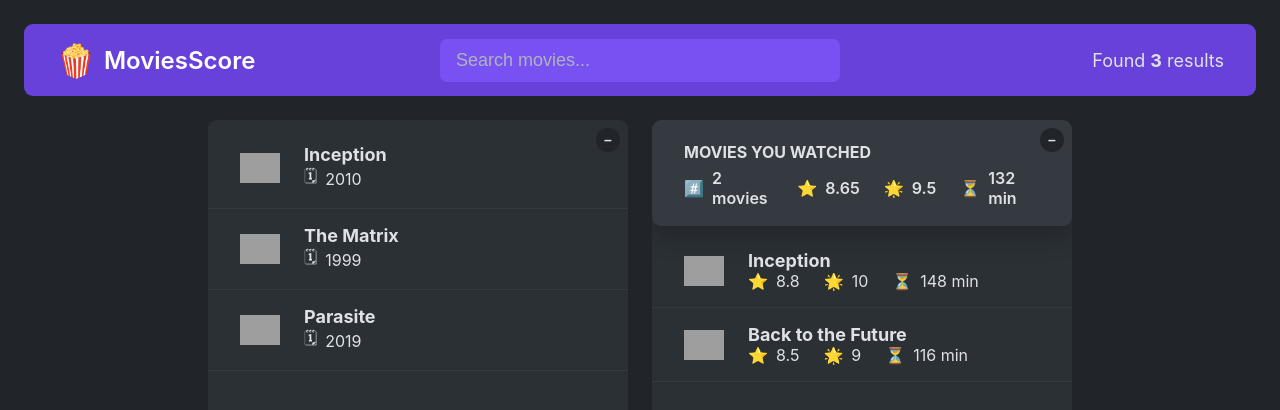
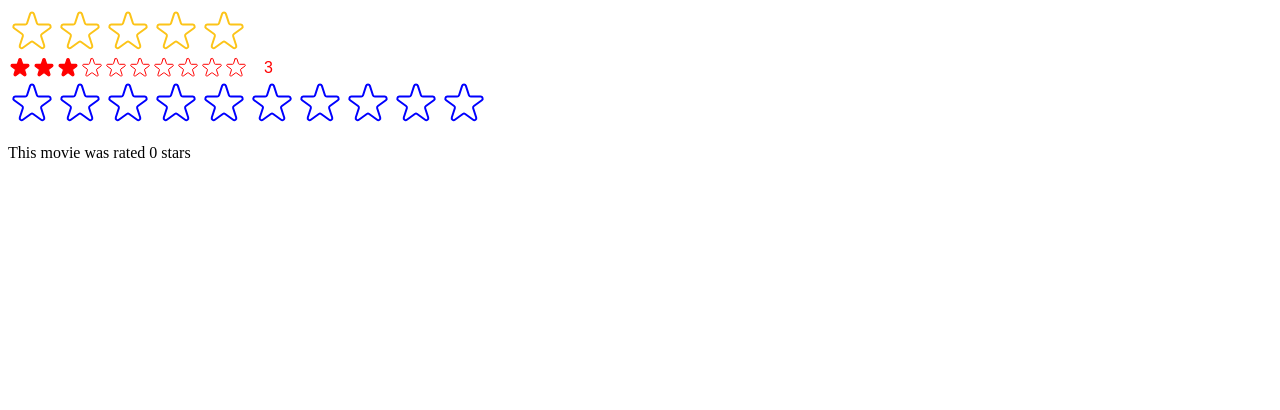
Before and after one commit to lisnyaknikita/movie-score, a React (Vite) app: page / in a window 1280 px wide. Shown: the top 410 px of the page. Built offline with nearby package versions, Linux system fonts and the light colour scheme; grey boxes are pictures that could not be loaded.

Commit message:
feat: created a reusable star-rating component

```diff
--- /dev/null
+++ b/src/components/StarRating.tsx
@@ -0,0 +1,107 @@
+import { FC, useState } from 'react';
+
+interface StarProps {
+  onRate: () => void;
+  full: boolean;
+  onHoverIn: () => void;
+  onHoverOut: () => void;
+  color?: string;
+  size?: number;
+}
+
+const Star: FC<StarProps> = ({ onRate, full, onHoverIn, onHoverOut, color, size }) => {
+  const starStyle = {
+    width: `${size}px`,
+    height: `${size}px`,
+    display: 'block',
+    cursor: 'pointer',
+  };
+
+  return (
+    <span role='button' style={starStyle} onClick={onRate} onMouseEnter={onHoverIn} onMouseLeave={onHoverOut}>
+      {full ? (
+        <svg xmlns='http://www.w3.org/2000/svg' viewBox='0 0 20 20' fill={color} stroke={color}>
+          <path d='M9.049 2.927c.3-.921 1.603-.921 1.902 0l1.07 3.292a1 1 0 00.95.69h3.462c.969 0 1.371 1.24.588 1.81l-2.8 2.034a1 1 0 00-.364 1.118l1.07 3.292c.3.921-.755 1.688-1.54 1.118l-2.8-2.034a1 1 0 00-1.175 0l-2.8 2.034c-.784.57-1.838-.197-1.539-1.118l1.07-3.292a1 1 0 00-.364-1.118L2.98 8.72c-.783-.57-.38-1.81.588-1.81h3.461a1 1 0 00.951-.69l1.07-3.292z' />
+        </svg>
+      ) : (
+        <svg xmlns='http://www.w3.org/2000/svg' fill='none' viewBox='0 0 24 24' stroke={color}>
+          <path
+            strokeLinecap='round'
+            strokeLinejoin='round'
+            strokeWidth='{2}'
+            d='M11.049 2.927c.3-.921 1.603-.921 1.902 0l1.519 4.674a1 1 0 00.95.69h4.915c.969 0 1.371 1.24.588 1.81l-3.976 2.888a1 1 0 00-.363 1.118l1.518 4.674c.3.922-.755 1.688-1.538 1.118l-3.976-2.888a1 1 0 00-1.176 0l-3.976 2.888c-.783.57-1.838-.197-1.538-1.118l1.518-4.674a1 1 0 00-.363-1.118l-3.976-2.888c-.784-.57-.38-1.81.588-1.81h4.914a1 1 0 00.951-.69l1.519-4.674z'
+          />
+        </svg>
+      )}
+    </span>
+  );
+};
+
+const containerStyle = {
+  display: 'flex',
+  alignItems: 'center',
+  gap: '16px',
+};
+
+const starContainerStar = {
+  display: 'flex',
+};
+
+interface StarRatingProps {
+  maxRating: number;
+  color?: string;
+  size?: number;
+  className?: string;
+  messages?: string[];
+  defaultRating?: number;
+  onSetRating?: (rating: number) => void;
+}
+
+const StarRating: FC<StarRatingProps> = ({
+  maxRating = 5,
+  color = '#fcc419',
+  size = 48,
+  className = '',
+  messages = [],
+  defaultRating = 0,
+  onSetRating = () => {},
+}) => {
+  const [rating, setRating] = useState(defaultRating);
+  const [tempRating, setTempRating] = useState(0);
+
+  const handleRating = (rating: number) => {
+    setRating(rating);
+    onSetRating(rating);
+  };
+
+  const textStyle = {
+    lineHeight: '1',
+    margin: '0',
+    fontFamily: 'sans-serif',
+    color,
+    fontSize: `${size / 1.5}px`,
+  };
+
+  return (
+    <div style={containerStyle} className={className}>
+      <div style={starContainerStar}>
+        {Array.from({ length: maxRating }, (_, i) => (
+          <Star
+            key={i}
+            full={tempRating ? tempRating >= i + 1 : rating >= i + 1}
+            onRate={() => handleRating(i + 1)}
+            onHoverIn={() => setTempRating(i + 1)}
+            onHoverOut={() => setTempRating(0)}
+            color={color}
+            size={size}
+          />
+        ))}
+      </div>
+      <p style={textStyle}>
+        {messages.length === maxRating ? messages[tempRating ? tempRating - 1 : rating - 1] : tempRating || rating || ''}
+      </p>
+    </div>
+  );
+};
+
+export default StarRating;
--- a/src/index.css
+++ b/src/index.css
@@ -1,6 +1,6 @@
 :root {
-  --color-primary: #6741d9;
-  --color-primary-light: #7950f2;
+  --color-primary: #0c6a8f;
+  --color-primary-light: #1997d5;
   --color-text: #dee2e6;
   --color-text-dark: #adb5bd;
   --color-background-100: #343a40;
@@ -342,44 +342,3 @@ body {
   align-items: center;
   justify-content: center;
 }
-
-/*
-SPACING SYSTEM (px)
-2 / 4 / 8 / 12 / 16 / 24 / 32 / 40 / 48 / 64 / 80 / 96 / 128
-
-FONT SIZE SYSTEM (px)
-10 / 12 / 14 / 16 / 18 / 20 / 24 / 30 / 36 / 44 /52 / 62 / 74 / 86 / 98
-*/
-
-/*
-FULL STAR
-
-<svg
-  xmlns="http://www.w3.org/2000/svg"
-  viewBox="0 0 20 20"
-  fill="#000"
-  stroke="#000"
->
-  <path
-    d="M9.049 2.927c.3-.921 1.603-.921 1.902 0l1.07 3.292a1 1 0 00.95.69h3.462c.969 0 1.371 1.24.588 1.81l-2.8 2.034a1 1 0 00-.364 1.118l1.07 3.292c.3.921-.755 1.688-1.54 1.118l-2.8-2.034a1 1 0 00-1.175 0l-2.8 2.034c-.784.57-1.838-.197-1.539-1.118l1.07-3.292a1 1 0 00-.364-1.118L2.98 8.72c-.783-.57-.38-1.81.588-1.81h3.461a1 1 0 00.951-.69l1.07-3.292z"
-  />
-</svg>
-
-
-EMPTY STAR
-
-<svg
-  xmlns="http://www.w3.org/2000/svg"
-  fill="none"
-  viewBox="0 0 24 24"
-  stroke="#000"
->
-  <path
-    strokeLinecap="round"
-    strokeLinejoin="round"
-    strokeWidth="{2}"
-    d="M11.049 2.927c.3-.921 1.603-.921 1.902 0l1.519 4.674a1 1 0 00.95.69h4.915c.969 0 1.371 1.24.588 1.81l-3.976 2.888a1 1 0 00-.363 1.118l1.518 4.674c.3.922-.755 1.688-1.538 1.118l-3.976-2.888a1 1 0 00-1.176 0l-3.976 2.888c-.783.57-1.838-.197-1.538-1.118l1.518-4.674a1 1 0 00-.363-1.118l-3.976-2.888c-.784-.57-.38-1.81.588-1.81h4.914a1 1 0 00.951-.69l1.519-4.674z"
-  />
-</svg>
-
-*/
--- a/src/main.tsx
+++ b/src/main.tsx
@@ -1,10 +1,25 @@
-import React from 'react'
-import ReactDOM from 'react-dom/client'
-import App from './App.tsx'
-import './index.css'
+import React, { useState } from 'react';
+import ReactDOM from 'react-dom/client';
+// import App from './App.tsx';
+// import './index.css';
+import StarRating from './components/StarRating';
+
+const Test = () => {
+  const [movieRating, setMovieRating] = useState(0);
+
+  return (
+    <div>
+      <StarRating color='blue' maxRating={10} onSetRating={setMovieRating} />
+      <p>This movie was rated {movieRating} stars</p>
+    </div>
+  );
+};
 
 ReactDOM.createRoot(document.getElementById('root')!).render(
   <React.StrictMode>
-    <App />
-  </React.StrictMode>,
-)
+    {/* <App /> */}
+    <StarRating maxRating={5} messages={['Terrible', 'Bad', 'Okay', 'Good', 'Amazing']} />
+    <StarRating maxRating={10} size={24} color='red' className='test' defaultRating={3} />
+    <Test />
+  </React.StrictMode>
+);
```
